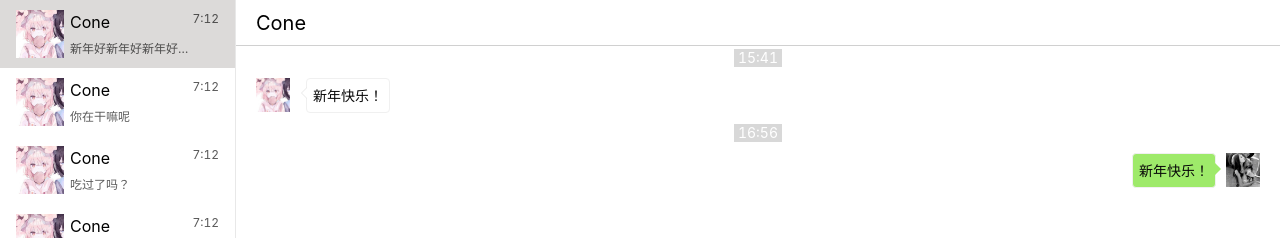
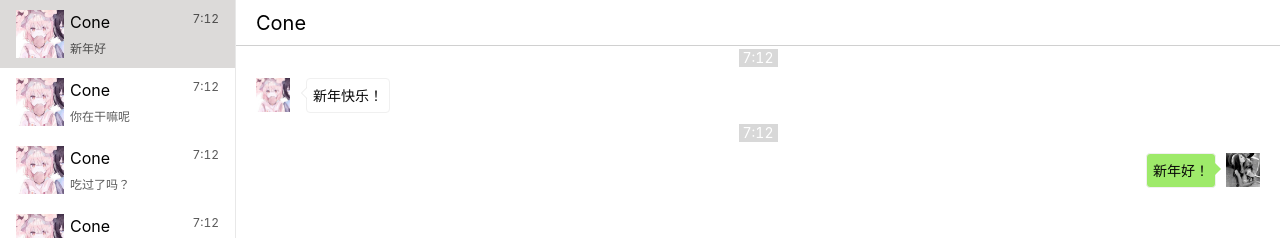
Before and after one commit to Thinker-Mars/mChat-front, a Vue app: page /home/chat/1 in a window 1280 px wide. Shown: the top 238 px of the page. Built offline with nearby package versions, Linux system fonts and the light colour scheme.

Commit message:
chore: 提取转换时间的方法、进一步封装消息发送组件

```diff
--- a/src/components/chat/chatWindow.vue
+++ b/src/components/chat/chatWindow.vue
@@ -1,11 +1,36 @@
 <!-- 聊天窗口组件 -->
 <template>
 	<div class="chatWindow">
+		<!-- 聊天对象名称 -->
 		<div class="name-box">
 			<span class="name">Cone</span>
 		</div>
-		<div class="msg-info">
-			<div class="receive-box">
+		<div id="msg-info" class="msg-info">
+			<div v-for="(msg, index) in msgList" :class="msg.type === 1 ? 'receive-box' : 'sendout-box'" :key="index">
+				<!-- 消息时间 -->
+				<div class="time-box">
+					<span class="time">{{tellTime(msg.timestamp)}}</span>
+				</div>
+				<!-- 接受到的消息 -->
+				<div v-if="msg.type === 1" class="receive-msg-box">
+					<div class="chat-user-img">
+						<img src="@/assets/img/user/preview.jpg">
+					</div>
+					<div class="receiver-outter">
+						<div class="left-arrow"></div>
+						<span class="receive-msg" v-html="msg.content"></span>
+					</div>
+				</div>
+				<!-- 发送的消息 -->
+				<div v-else class="send-msg-box">
+					<span class="send-msg" v-html="msg.content"></span>
+					<div class="chat-user-img">
+						<div class="right-arrow"></div>
+						<img src="@/assets/img/user/cone.jpg">
+					</div>
+				</div>
+			</div>
+			<!-- <div class="receive-box">
 				<div class="time-box">
 					<span class="time">15:41</span>
 				</div>
@@ -18,24 +43,28 @@
 						<span class="receive-msg">新年快乐！</span>
 					</div>
 				</div>
-			</div>
-			<div class="sendout-box">
+			</div> -->
+			<!-- <div class="sendout-box">
 				<div class="time-box">
-					<span class="time">16:56</span>
+					<span class="time">10:38</span>
 				</div>
 				<div class="send-msg-box">
-					<span class="send-msg">新年快乐！</span>
+					<span class="send-msg">新年好</span>
 					<div class="chat-user-img">
 						<div class="right-arrow"></div>
 						<img src="@/assets/img/user/cone.jpg">
 					</div>
 				</div>
-			</div>
+			</div> -->
 		</div>
+		<!-- 消息编辑区 -->
 		<div class="enter-msg">
+			<!-- 辅助操作区 -->
 			<div class="chatBar">
+				<!-- 选择表情 -->
 				<emotion @chooseEmotion="chooseEmotion"/>
 			</div>
+			<!-- 输入消息 -->
 			<div
 				ref="enterMsg"
 				class="msg-box"
@@ -44,6 +73,7 @@
 				spellcheck="false"
 				@keydown.enter.prevent="sendMsg">
 			</div>
+			<!-- 发送消息 -->
 			<div class="send-box">
 				<span class="send-btn" @click="sendMsg">发送</span>
 			</div>
@@ -61,8 +91,18 @@ export default {
 	data() {
 		return {
 			uid: undefined,
-			msgText: "",
-			lastEditRange: undefined
+			msgList: [
+				{
+					type: 1,
+					content: "新年快乐！",
+					timestamp: 1609571539942
+				},
+				{
+					type: 2,
+					content: "新年好！",
+					timestamp: 1609571549942
+				}
+			]
 		}
 	},
 	created() {
@@ -70,20 +110,48 @@ export default {
 		this.uid = uid;
 	},
 	methods: {
-
+		/**
+		 * 发送消息
+		 */
 		sendMsg() {
-			console.log(this.$refs.enterMsg.innerHTML)
+			this.msgList.push({
+				type: 2,
+				content: this.$refs.enterMsg.innerHTML,
+				timestamp: (new Date()).getTime()
+			});
 			this.clearMsg();
+			this.toLatestMsg();
 		},
 
+		/**
+		 * 清空消息
+		 */
 		clearMsg() {
 			this.$refs.enterMsg.innerHTML = "";
 		},
 
+		/**
+		 * 选择表情
+		 * @param {number} index 表情的索引
+		 * @param {string} src 表情的地址
+		 */
 		chooseEmotion(index, src) {
+			document.getElementById("msg-box").focus();
 			const imgElement = `<img src="${src}" width="24" height="24">`;
 			document.execCommand("insertHTML", false, imgElement);
+		},
+
+		/**
+		 * 页面滚动至最新的那条消息
+		 */
+		toLatestMsg() {
+			let el = document.getElementById("msg-info");
+			setTimeout(function() {
+				let top = el.scrollHeight;
+				el.scroll({top, behavior: "smooth"})
+			});
 		}
+
 	}
 }
 </script>
@@ -100,6 +168,7 @@ export default {
 			font-size: 20px;
 			padding-left: 20px;
 			color: #000000;
+			user-select: none;
 		}
 	}
 	.msg-info {
@@ -166,6 +235,7 @@ export default {
 				padding: 2px 4px;
 				color: #fff;
 				background-color: #D8D8D8;
+				user-select: none;
 			}
 		}
 		.chat-user-img {
@@ -173,6 +243,7 @@ export default {
 			width: 34px;
 			height: 34px;
 			position: relative;
+			user-select: none;
 			img {
 				width: 34px;
 				height: 34px;
--- a/src/main.js
+++ b/src/main.js
@@ -4,6 +4,7 @@ import router from './router'
 import store from './store'
 import {connect} from "./api/connect";
 import { Button, Form, Input, Menu, Icon } from 'ant-design-vue';
+import { tellTime } from "@/utils/commonFun";
 
 Vue.use(Form);
 Vue.use(Input);
@@ -11,7 +12,9 @@ Vue.use(Button);
 Vue.use(Menu);
 Vue.use(Icon);
 
-Vue.config.productionTip = false
+Vue.config.productionTip = false;
+
+Vue.prototype.tellTime = tellTime;
 
 // 建立socket连接，返回socket连接地址
 // 登录成功后，Redis中写入获取的UID
--- a/src/utils/commonFun.js
+++ b/src/utils/commonFun.js
@@ -5,3 +5,19 @@
 export function genRandomNum(length = 1) {
 	return Math.floor(Math.random() * Math.pow(10, length));
 }
+
+/**
+ * 根据时间戳与策略返回预览的时间
+ * @param {number} timestamp 时间戳
+ */
+export function tellTime(timestamp) {
+	let time = new Date(timestamp);
+	let year = (new Date()).getFullYear();
+	let month = time.getMonth() + 1;
+	let day = time.getDate();
+	let hour = time.getHours();
+	let minutes = time.getMinutes();
+	let currentTimestamp = (new Date()).getTime();
+	const oneDay = 86400000;
+	return hour + ":" + minutes;
+}
--- a/src/views/chat/index.vue
+++ b/src/views/chat/index.vue
@@ -38,7 +38,7 @@ export default {
 			previewList: [
 				{
 					uid: 123456,
-					msg: "新年好新年好新年好新年好",
+					msg: "新年好",
 					timestamp: 1609571539942
 				},
 				{
@@ -122,21 +122,6 @@ export default {
 		 */
 		getProfile(uid) {
 
-		},
-		/**
-		 * 根据时间戳与策略返回预览的时间
-		 * @param {number} timestamp 时间戳
-		 */
-		tellTime(timestamp) {
-			let time = new Date(timestamp);
-			let year = (new Date()).getFullYear();
-			let month = time.getMonth() + 1;
-			let day = time.getDate();
-			let hour = time.getHours();
-			let minutes = time.getMinutes();
-			let currentTimestamp = (new Date()).getTime();
-			const oneDay = 86400000;
-			return hour + ":" + minutes;
 		},
 		/**
 		 * 点击[预览]，查看消息
```
